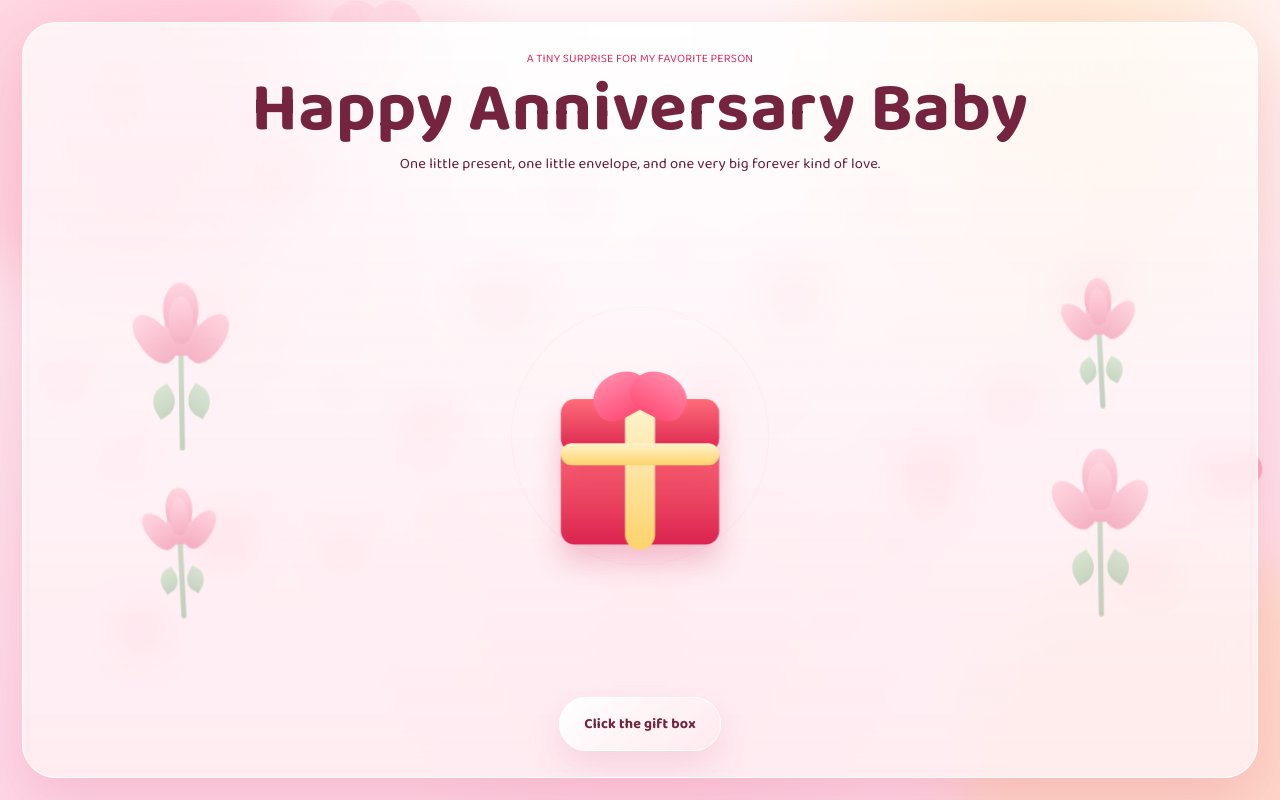
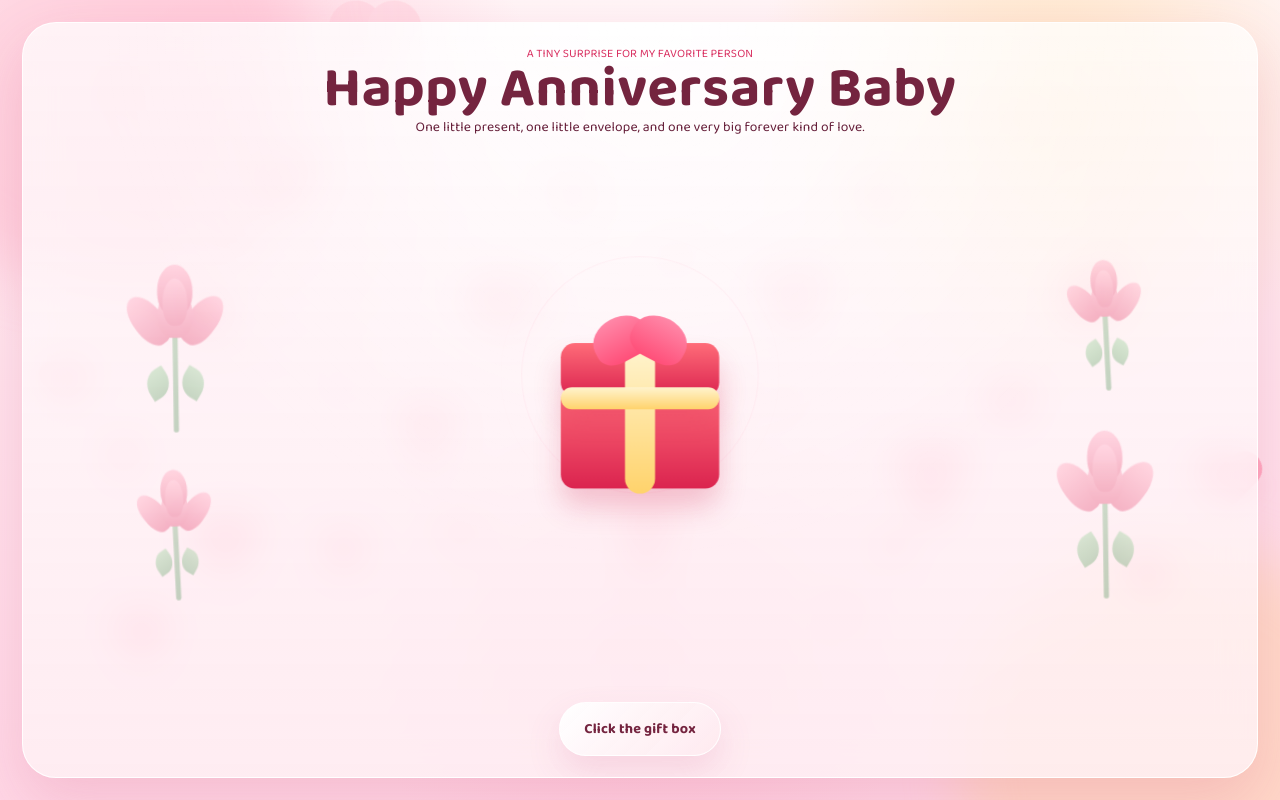
Before and after one commit to aashwinraj/Wishes, a React (Vite) app: page / in a window 1280 px wide. Built offline with nearby package versions, Linux system fonts and the light colour scheme.

Commit message:
Fix letter reveal positioning

```diff
--- a/src/styles.css
+++ b/src/styles.css
@@ -80,10 +80,10 @@ button {
   width: min(100%, 1320px);
   height: 100%;
   margin: 0 auto;
-  padding: clamp(16px, 2vw, 28px);
+  padding: clamp(12px, 1.5vw, 22px);
   display: grid;
   grid-template-rows: auto 1fr auto;
-  gap: clamp(10px, 1.4vw, 18px);
+  gap: clamp(4px, 0.8vw, 10px);
   border-radius: 34px;
   overflow: hidden;
   background:
@@ -101,6 +101,10 @@ button {
   text-align: center;
 }
 
+.hero-copy {
+  padding-top: 2px;
+}
+
 .eyebrow {
   margin: 0;
   text-transform: uppercase;
@@ -110,18 +114,18 @@ button {
 }
 
 h1 {
-  margin: 10px 0 0;
-  font-size: clamp(2.4rem, 5.4vw, 5rem);
-  line-height: 0.94;
+  margin: 2px 0 0;
+  font-size: clamp(1.9rem, 4.4vw, 4rem);
+  line-height: 0.9;
   color: var(--berry);
   font-weight: 700;
 }
 
 .intro {
-  max-width: 760px;
-  margin: 10px auto 0;
-  font-size: clamp(0.92rem, 1.14vw, 1.05rem);
-  line-height: 1.55;
+  max-width: 700px;
+  margin: 2px auto 0;
+  font-size: clamp(0.86rem, 0.98vw, 0.98rem);
+  line-height: 1.35;
 }
 
 .interactive-stage {
@@ -214,17 +218,18 @@ h1 {
   min-height: 0;
   display: grid;
   place-items: center;
-  padding: 18px;
+  padding: 0 18px 10px;
+  overflow: visible;
 }
 
 .halo-ring {
   position: absolute;
   left: 50%;
-  top: 50%;
-  width: 250px;
-  height: 250px;
-  margin-left: -125px;
-  margin-top: -125px;
+  top: 42%;
+  width: 230px;
+  height: 230px;
+  margin-left: -115px;
+  margin-top: -115px;
   border: 1px solid rgba(255, 112, 156, 0.22);
   border-radius: 50%;
   animation: haloPulse 3s ease-out infinite;
@@ -237,7 +242,7 @@ h1 {
 .gift-box {
   position: absolute;
   left: 50%;
-  top: 58%;
+  top: 50%;
   width: clamp(150px, 18vw, 220px);
   height: clamp(150px, 18vw, 220px);
   transform: translate(-50%, -50%);
@@ -260,7 +265,7 @@ h1 {
 }
 
 .gift-box.opened {
-  transform: translate(-50%, -56%) scale(0.78);
+  transform: translate(-50%, -66%) scale(0.72);
   opacity: 0.2;
   pointer-events: none;
   animation: none;
@@ -340,10 +345,10 @@ h1 {
 .envelope-stage {
   position: absolute;
   left: 50%;
-  top: 52%;
+  top: 38%;
   width: min(520px, 76vw);
-  height: min(380px, 56vh);
-  transform: translate(-50%, 18%) scale(0.66);
+  height: min(420px, 62vh);
+  transform: translate(-50%, 28%) scale(0.64);
   opacity: 0;
   border: 0;
   background: transparent;
@@ -354,14 +359,14 @@ h1 {
 }
 
 .envelope-stage.visible {
-  transform: translate(-50%, -4%) scale(1);
+  transform: translate(-50%, 0) scale(1);
   opacity: 1;
   pointer-events: auto;
 }
 
 .envelope-shadow {
   position: absolute;
-  inset: auto 12% 10% 12%;
+  inset: auto 12% 8% 12%;
   height: 24px;
   background: radial-gradient(circle, rgba(186, 71, 103, 0.28), transparent 70%);
   filter: blur(8px);
@@ -378,24 +383,24 @@ h1 {
 }
 
 .envelope-back {
-  bottom: 18%;
-  height: 44%;
+  bottom: 12%;
+  height: 40%;
   background: linear-gradient(180deg, #fff7f3, #ffd7e2);
   box-shadow: 0 22px 42px rgba(176, 81, 107, 0.18);
   border: 2px solid #f8b4c6;
 }
 
 .envelope-front {
-  bottom: 18%;
-  height: 44%;
+  bottom: 12%;
+  height: 40%;
   background: linear-gradient(180deg, #ffd6e2, #ffb8cb);
   clip-path: polygon(0 0, 50% 50%, 100% 0, 100% 100%, 0 100%);
   border: 2px solid #f1a3b9;
 }
 
 .envelope-flap {
-  bottom: 34%;
-  height: 26%;
+  bottom: 26%;
+  height: 24%;
   background: linear-gradient(180deg, #ffc8d8, #ff97b4);
   clip-path: polygon(0 0, 50% 100%, 100% 0, 100% 26%, 0 26%);
   transform-origin: top center;
@@ -411,7 +416,7 @@ h1 {
 .wax-seal {
   position: absolute;
   left: 50%;
-  bottom: 33%;
+  bottom: 28%;
   width: 42px;
   height: 42px;
   margin-left: -21px;
@@ -429,24 +434,24 @@ h1 {
 .letter-sheet {
   position: absolute;
   left: 50%;
-  bottom: 22%;
-  width: 58%;
-  min-height: 50%;
-  margin-left: -29%;
+  bottom: 18%;
+  width: 62%;
+  min-height: 58%;
+  margin-left: -31%;
   padding: 20px 20px 22px;
   border-radius: 18px;
   background:
     linear-gradient(180deg, #fffdfc, #fff6f3),
     repeating-linear-gradient(180deg, transparent 0 28px, rgba(255, 192, 210, 0.18) 28px 29px);
   box-shadow: 0 18px 36px rgba(175, 93, 117, 0.18);
-  transform: translateY(44%) scale(0.88);
+  transform: translateY(52%) scale(0.9);
   transition: transform 760ms cubic-bezier(0.2, 0.8, 0.2, 1);
   z-index: 2;
   border: 2px solid #ffe3eb;
 }
 
 .envelope-stage.open .letter-sheet {
-  transform: translateY(-88%) scale(1.03);
+  transform: translateY(-128%) scale(1.02);
 }
 
 .letter-title {
@@ -460,8 +465,8 @@ h1 {
 .letter-message {
   display: block;
   margin-top: 10px;
-  font-size: clamp(0.88rem, 1.08vw, 1rem);
-  line-height: 1.6;
+  font-size: clamp(0.82rem, 1vw, 0.96rem);
+  line-height: 1.45;
   text-align: center;
   color: var(--berry);
 }
@@ -730,6 +735,7 @@ h1 {
 .prompt-panel {
   display: grid;
   place-items: center;
+  padding-bottom: 2px;
 }
 
 .prompt-badge {
@@ -891,14 +897,14 @@ h1 {
 
   .envelope-stage {
     width: min(440px, 80vw);
-    height: min(330px, 50vh);
+    height: min(360px, 56vh);
   }
 
   .halo-ring {
-    width: 210px;
-    height: 210px;
-    margin-left: -105px;
-    margin-top: -105px;
+    width: 200px;
+    height: 200px;
+    margin-left: -100px;
+    margin-top: -100px;
   }
 }
 
@@ -966,7 +972,7 @@ h1 {
 
   .envelope-stage {
     width: min(330px, 86vw);
-    height: min(290px, 44vh);
+    height: min(310px, 50vh);
   }
 
   .letter-sheet {
@@ -976,7 +982,7 @@ h1 {
   }
 
   .envelope-stage.open .letter-sheet {
-    transform: translateY(-74%) scale(1.01);
+    transform: translateY(-102%) scale(1.01);
   }
 
   .prompt-badge {
```
